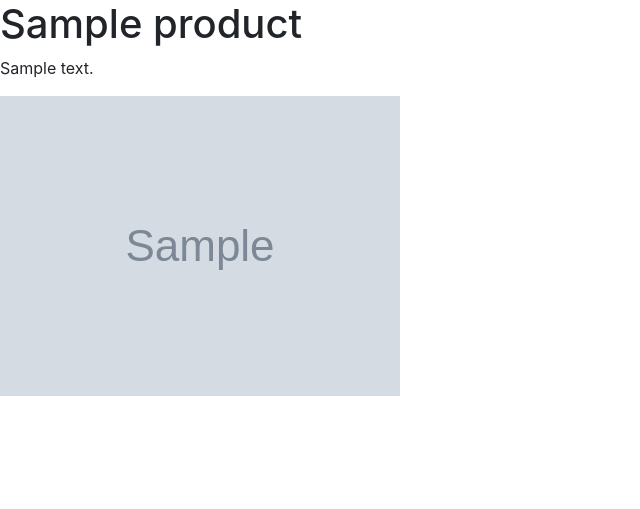
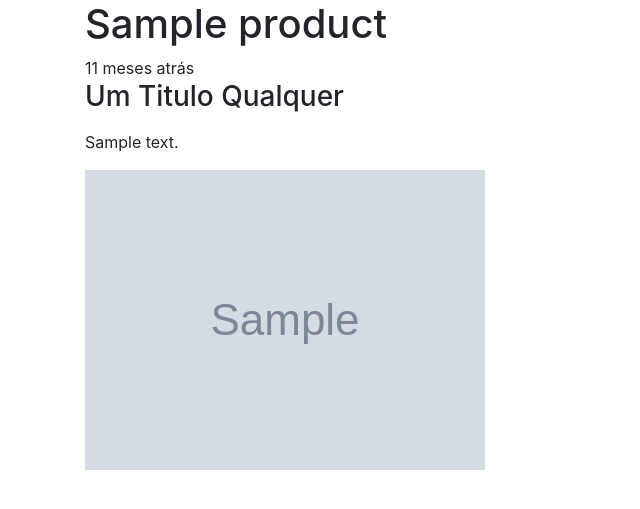
Before and after one commit to rgrlinux/bps, a Django app: a page that uses products/templates/detail.html in a window 1280 px wide. Shown: the part 112-621 px from the top of the page, without its empty margins (0-640 px from the left). Run offline with Django 3.2, Linux system fonts and the light colour scheme; tables that the repository leaves empty hold one stand-in row (values such as "Sample post"); grey boxes marked "Sample" are stand-in pictures; some libraries are stand-ins or nearby versions.

Commit message:
template filter tags

```diff
--- a/products/models.py
+++ b/products/models.py
@@ -38,6 +38,7 @@ class Product(models.Model):
     image = models.ImageField(upload_to='products/', null=True, blank=True)
     featured = models.BooleanField(default=False)
     active = models.BooleanField(default=True)
+    timestamp = models.DateTimeField(auto_now_add=True)
 
     objects = ProductManager()
 
--- a/products/templates/detail.html
+++ b/products/templates/detail.html
@@ -1,9 +1,17 @@
 {% extends 'base.html' %}
 {% block title %} {{ object.title}} {% endblock %}
 {% block content %}
-    <h1> {{ object.title }}</h1>
-    <p> {{ object.description }}</p>
-    {% if object.image %}
-        <p><img src='{{ object.image.url }}' class='img-fluid' /> </p>
-    {% endif %}
+    <div class="container">
+        <div class="row">
+            <div class="col">
+                <h1> {{ object.title }}</h1>
+                {{ object.timestamp|timesince }} atrás
+                <h3>{{ "Um titulo qualquer"|title }}</h3>
+                <p> {{ object.description|linebreaks}}</p>
+                {% if object.image %}
+                    <p><img src='{{ object.image.url }}' class='img-fluid' /> </p>
+                {% endif %}
+            </div>
+        </div>
+    </div>
 {% endblock %}
--- a/products/templates/products/snippets/card.html
+++ b/products/templates/products/snippets/card.html
@@ -6,7 +6,7 @@
     {% endif %}
     <div class="card-body">
         <h5 class="card-title">{{ instance.title }}</h5>
-        <p class="card-text">Some quick example text to build on the card title and make up the bulk of the card's content.</p>
+        <p class="card-text">{{ instance.description | truncatewords:14}}.</p>
         <a href="{{ instance.get_absolute_url }}" class="btn btn-primary">Detalhes</a>
         <a href="{% url 'products:detail' slug=instance.slug %}" class="btn btn-warning"> Atalho para URL</a>
     </div>
```
Also changed, not shown: products/migrations/0009_product_timestamp.py (added).
